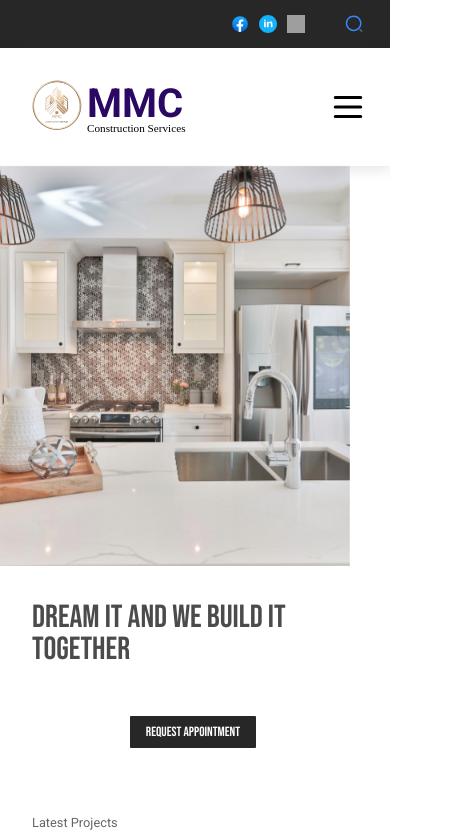
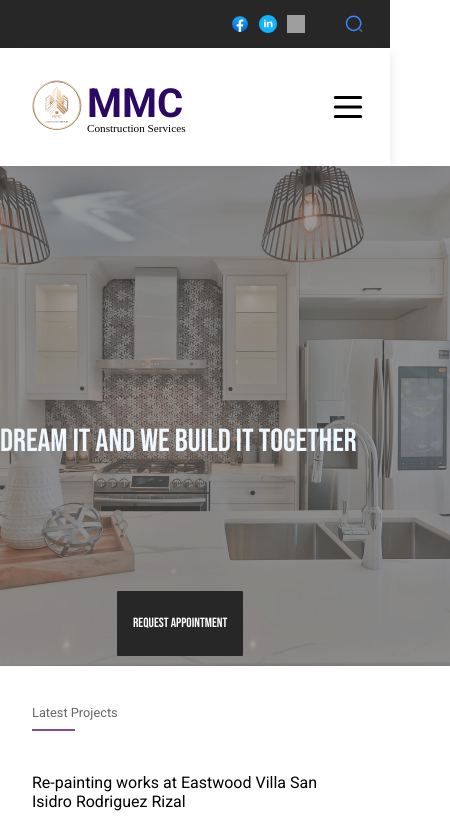
Before and after one commit to melvzz1204/MMC, a React (Vite) app: page / in a window 390 px wide. Shown: the top 837 px of the page, 450 px wide, since content can reach past the window. Built offline with nearby package versions, Linux system fonts and the light colour scheme; grey boxes are pictures that could not be loaded; a web font is replaced by a local one.

Commit message:
mycommit

```diff
--- a/src/content.jsx
+++ b/src/content.jsx
@@ -44,7 +44,9 @@ export default function content() {
 
   return (
     <>
+      <h1 className="content-title-head">Dream it and we build it together</h1>
       <div className="img-carousell-container">
+        <div className="carousel-text-overlay"></div>
         <img
           src={images[currentImageIndex]}
           alt={`Carousel ${currentImageIndex + 1}`}
@@ -52,9 +54,6 @@ export default function content() {
         />
       </div>
       <div className="main-content-container">
-        <h1 className="content-title-head">
-          Dream it and we build it together
-        </h1>
         <button
           className="primary-btn btn-content"
           onClick={() => {
--- a/src/css/card.css
+++ b/src/css/card.css
@@ -1,13 +1,12 @@
-
 @media screen and (max-width: 425px) {
-   .project-main-container{
+  .project-main-container {
     display: flex;
     flex-direction: column;
     gap: 2rem;
   }
-     .project-title{
+  .project-title {
     font-weight: 400;
-      margin-top: -10px;
+    margin-top: 10px;
     font-family: "roboto", serif;
   }
 }
--- a/src/css/content.css
+++ b/src/css/content.css
@@ -1,15 +1,19 @@
 @media screen and (max-width: 425px) {
   .main-content-container {
-    padding: 2rem;
+    padding: 0;
   }
   .content-title-head {
     font-size: 2em;
-    opacity: 70%;
-    line-height: 2rem;
+    text-align: center;
     font-family: "Bebas Neue", serif;
     font-weight: 400;
     font-style: normal;
     margin-bottom: 50px;
+    position: absolute;
+    top: 50%;
+    left: 0;
+    color: aliceblue;
+    z-index: 1;
   }
   div span {
     font-family: "roboto", sans-serif;
@@ -26,6 +30,9 @@
   }
   .btn-content {
     margin: auto 30%;
+    position: absolute;
+    top: 70%;
+    height: 65px;
   }
   .img-content {
     width: 100%;
@@ -40,13 +47,13 @@
     gap: 2rem;
   }
   .img-carousell {
-    width: 350px;
+    width: 450px;
     object-fit: cover;
-    height: 400px;
-    transition: opacity 0.5s ease-in-out; /* Adjust duration as needed */
+    height: 500px;
+    transition: opacity 0.5s ease-in-out;
+    filter: brightness(50%);
+  }
+  .fade-out {
+    opacity: 0.3;
   }
 }
-
-.fade-out {
-  opacity: 0.3;
-}
--- a/src/css/sidepanel.css
+++ b/src/css/sidepanel.css
@@ -17,7 +17,7 @@
     animation-name: sidepanel;
     animation-duration: 0.3s;
     animation-timing-function: cubic-bezier(0.165, 0.84, 0.44, 1);
-    z-index: 1;
+    z-index: 2;
   }
   .img-close-btn {
     margin-left: 95%;
```
Lines whose indentation alone changed are shown as unchanged.
